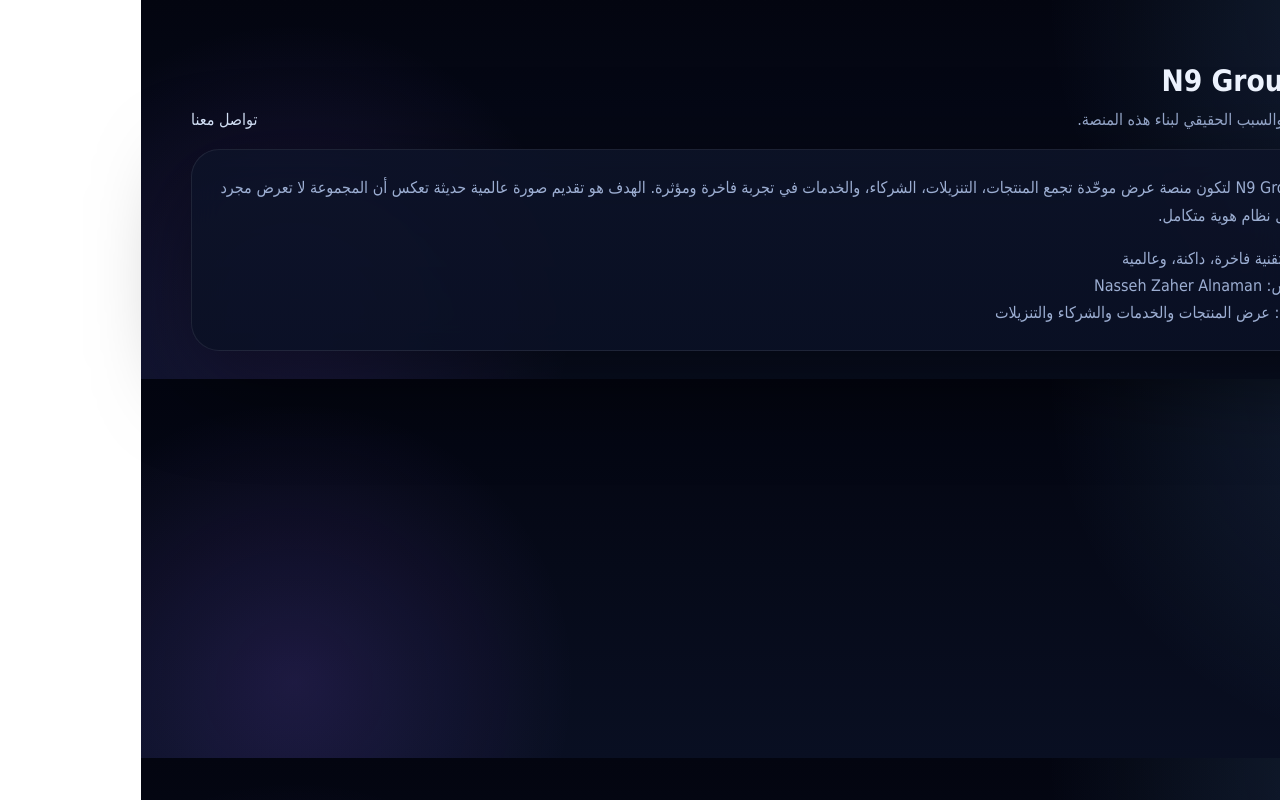
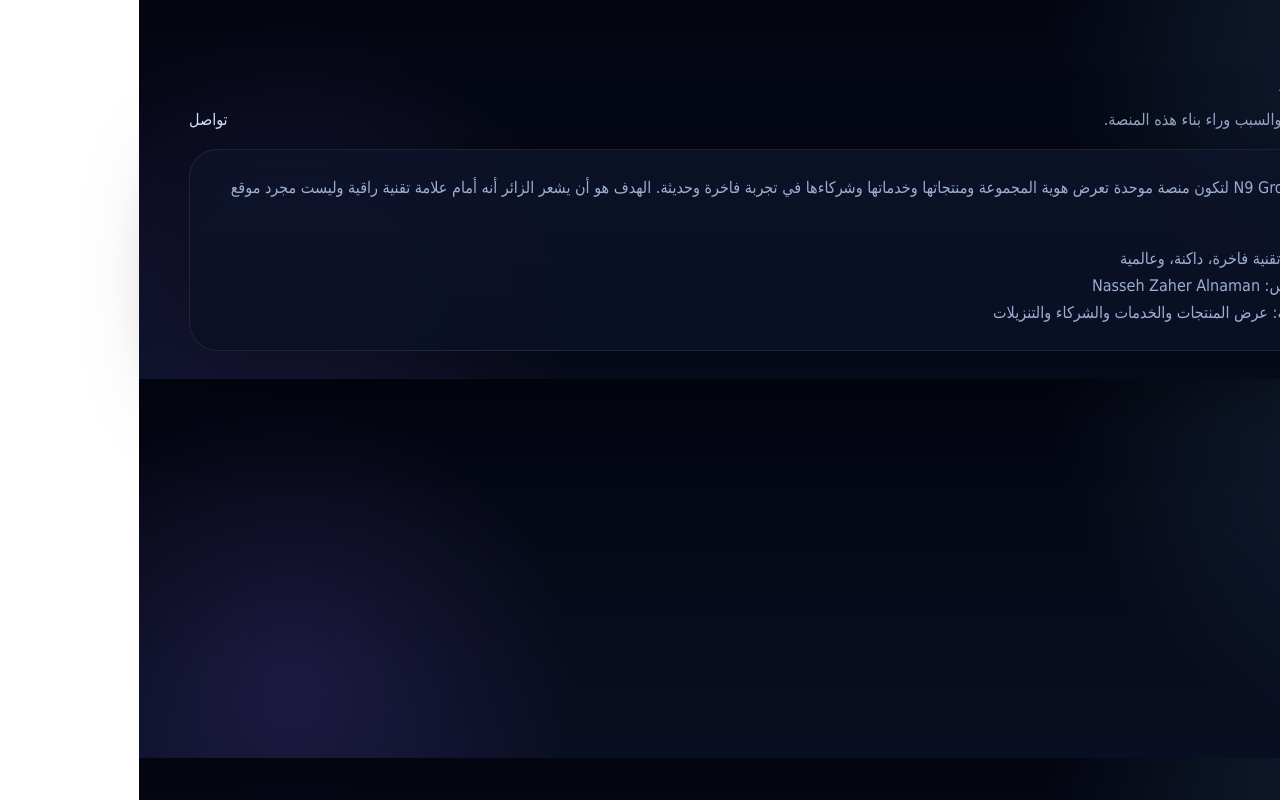
Before and after one commit to nasseh2005-byte/n9-gruopX, a Next.js app: page /about in a window 1280 px wide. Built offline with nearby package versions, Linux system fonts and the light colour scheme.

Commit message:
Update page.jsx

```diff
--- a/app/about/page.jsx
+++ b/app/about/page.jsx
@@ -5,14 +5,16 @@
     <main className="page-shell">
       <section className="wrap" style={{ padding: '56px 0 28px' }}>
         <div className="section-title">
-          <div><h2>حول N9 Group</h2><p>الهوية، الرؤية، والسبب الحقيقي لبناء هذه المنصة.</p></div>
-          <Link href="/contact">تواصل معنا</Link>
+          <div>
+            <h2>About</h2>
+            <p>الهوية، الرؤية، والسبب وراء بناء هذه المنصة.</p>
           </div>
-        <div className="grid" style={{ gap: 18 }}>
+          <Link href="/contact">تواصل</Link>
+        </div>
         <div className="card">
           <p style={{ color: 'var(--muted)', marginTop: 0 }}>
-              تم بناء N9 Group لتكون منصة عرض موحّدة تجمع المنتجات، التنزيلات، الشركاء، والخدمات في تجربة فاخرة ومؤثرة.
-              الهدف هو تقديم صورة عالمية حديثة تعكس أن المجموعة لا تعرض مجرد صفحات، بل نظام هوية متكامل.
+            تم بناء N9 Group لتكون منصة موحدة تعرض هوية المجموعة ومنتجاتها وخدماتها وشركاءها في تجربة فاخرة وحديثة.
+            الهدف هو أن يشعر الزائر أنه أمام علامة تقنية راقية وليست مجرد موقع تقليدي.
           </p>
           <ul>
             <li>الهوية: تقنية فاخرة، داكنة، وعالمية</li>
@@ -20,7 +22,6 @@
             <li>الوظيفة: عرض المنتجات والخدمات والشركاء والتنزيلات</li>
           </ul>
         </div>
-        </div>
       </section>
     </main>
   );
```
Lines whose indentation alone changed are shown as unchanged.
